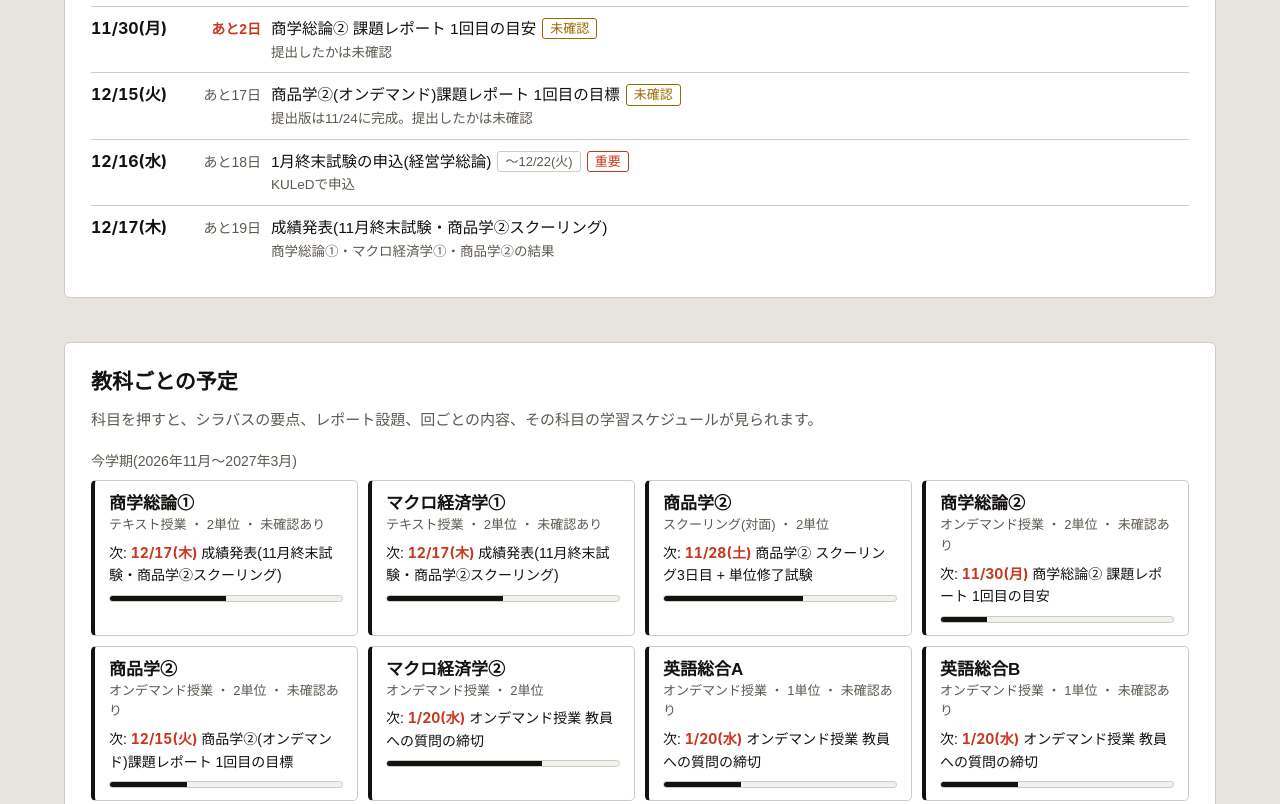
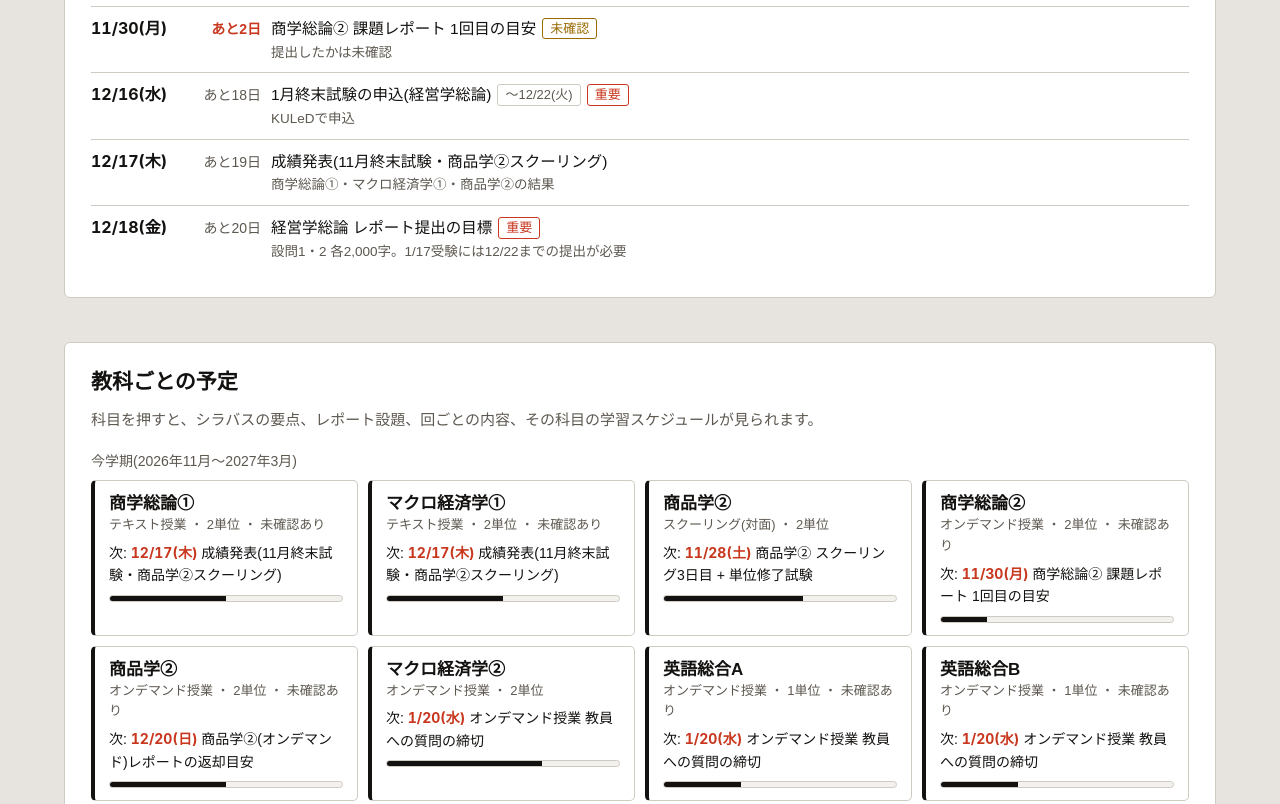
Before and after one commit to ugah4545/kindai-dashboard, a plain HTML site: page index.html in a window 1280 px wide. Shown: the part 465-1269 px from the top of the page. Drawn offline with Linux system fonts and the light colour scheme.

Commit message:
商品学②(オンデマンド)のレポート提出を反映
Co-Authored-By: Claude Opus 5.5 <noreply@anthropic.com>
Claude-Session: https://claude.ai/code/session_01KpEo1J2GaS6jvh3e5xND8P

```diff
--- a/index.html
+++ b/index.html
@@ -197,7 +197,7 @@ const DEADLINES=[
  {d:'2026-11-25',to:'2026-12-01',t:'12月終末試験の受付',s:'12月期は受験しない計画',kind:'event'},
  {d:'2026-11-28',t:'商品学② スクーリング3日目 + 単位修了試験',s:'9:00〜17:30 東大阪キャンパス。試験は16:30〜17:30',kind:'exam',must:1,sub:['shohin2s']},
  {d:'2026-11-30',t:'商学総論② 課題レポート 1回目の目安',s:'提出したかは未確認',kind:'due',u:1,sub:['shoso2']},
- {d:'2026-12-15',t:'商品学②(オンデマンド)課題レポート 1回目の目標',s:'提出版は11/24に完成。提出したかは未確認',kind:'due',u:1,sub:['shohin2o']},
+ {d:'2026-12-20',t:'商品学②(オンデマンド)レポートの返却目安',s:'提出済み。返却は翌月20日までが目安。再提出なら1/24までに',kind:'event',sub:['shohin2o']},
  {d:'2026-12-16',to:'2026-12-22',t:'1月終末試験の申込(経営学総論)',s:'KULeDで申込',kind:'due',must:1,sub:['keiei']},
  {d:'2026-12-17',t:'成績発表(11月終末試験・商品学②スクーリング)',s:'商学総論①・マクロ経済学①・商品学②の結果',kind:'event',sub:['shoso1','macro1','shohin2s']},
  {d:'2026-12-18',t:'経営学総論 レポート提出の目標',s:'設問1・2 各2,000字。1/17受験には12/22までの提出が必要',kind:'due',must:1,sub:['keiei']},
@@ -254,12 +254,12 @@ const SUBJECTS=[
   plan:[['11/3〜11/11','全15回視聴',1],['11/11〜11/13','課題レポート作成',1],['11/30ごろ','レポート1回目を提出','u'],['12月〜1/15','返却を見て書き直し(返却は翌月20日まで)',0],['1/18〜1/24','単位修了試験の復習',0],['1/25〜1/31','単位修了試験(60分)',0]]},
 
  {id:'shohin2o',n:'商品学②',code:'3502',f:'オンデマンド授業',cr:2,term:'now',who:'井田泰人 先生',
-  st:'全15回視聴・確認テスト完了(11/19)。レポート「偏光サングラスの開発と販売」提出版が11/24に完成',next:'1/24 レポート最終、1/25〜31 試験',
-  steps:[['全15回 視聴',1],['確認テスト',1],['レポート提出','u'],['レポート合格',0],['メディア授業アンケート','u'],['単位修了試験',0]],
+  st:'全15回視聴・確認テスト完了(11/19)。レポート「偏光サングラスの開発と販売」を提出済み(11/28確認)、返却待ち',next:'1/24 レポート最終、1/25〜31 試験',
+  steps:[['全15回 視聴',1],['確認テスト',1],['レポート提出',1],['レポート合格',0],['メディア授業アンケート','u'],['単位修了試験',0]],
   syl:{goal:'商品学の歴史、商品の定義と分類、品質と規格、企業と商品、消費者と商品を学ぶ',text:'井田泰人・池田大輔・朱洪双『商品学』近畿大学通信教育部、2026(購入不要)',grade:'単位修了試験50%、課題レポート50%。試験を受けるにはレポートの合格が必要',notes:['視聴時間を短縮すると大幅に減点','試験で覚える指定: コープランドの3分類、PLCの時期パターン、シュンペーターの革新5項目、STP、マズロー、スライド見出しの法律名・事件名、JISとISO','人物は重要人物の名前と説の概要。年号や細かい数値は丸暗記不要','参考文献: 『現代商品論 第2版』『商品学と商品戦略』白桃書房、『商品学読本 第2版』東洋経済新報社']},
   rep:{theme:'関心のある商品について、その開発・販売がどのように行われているかを調べてまとめる',len:'2,000字程度・Word。インターネット不可、文献をもとに書く',notes:['添削の目安: 12/15、12/31、1/10、1/15(最終1/24)']},
   lessons:[['第1回','商品学の起源と自然科学的商品学'],['第2回','日本の商品学①(小原・上坂論争)'],['第3回','日本の商品学②'],['第4回','商品の定義と分類(コープランドの3分類)'],['第5回','商品学の研究対象'],['第6回','品質①'],['第7回','品質②'],['第8回','規格(JIS・ISO)'],['第9回','プロダクト・ライフ・サイクル'],['第10回','革新(イノベーション)'],['第11回','ブランド'],['第12回','製品計画(STP、プッシュとプル)'],['第13回','商品計画(POS、SPA)'],['第14回','消費者の欲求'],['第15回','消費者問題・消費者保護政策とまとめ']],
-  plan:[['〜11/19','全15回視聴と確認テスト',1],['11/14〜11/24','課題レポート作成',1],['12/15まで','レポート1回目を提出','u'],['12月〜1/15','返却を見て書き直し',0],['試験前まで','メディア授業アンケート','u'],['1/25〜1/31','単位修了試験(60分)',0]]},
+  plan:[['〜11/19','全15回視聴と確認テスト',1],['11/14〜11/24','課題レポート作成',1],['11月','レポートを提出',1],['12/20ごろ','返却を確認。再提出なら書き直し(最終1/24)',0],['試験前まで','メディア授業アンケート','u'],['1/25〜1/31','単位修了試験(60分)',0]]},
 
  {id:'macro2',n:'マクロ経済学②',code:'2102',f:'オンデマンド授業',cr:2,term:'now',who:'室田龍一郎 先生',
   st:'全15回の視聴済み(11/28確認)。あとは1月の単位修了試験に向けた復習',next:'1/25〜31 単位修了試験',
@@ -352,7 +352,8 @@ const TASKS=[
  {id:'s3-day',t:'商品学② スクーリング3日目と単位修了試験',d:'2026-11-28',g:'11月',sub:'shohin2s'},
  {id:'od-shoso-rep',t:'商学総論②のレポートを提出したかKULeDで確認',d:'2026-11-30',g:'11月',sub:'shoso2'},
  {id:'keiei-setsudai',t:'経営学総論の設題をKULeDで確認し、参考書(書籍)を手配',d:'2026-11-30',g:'11月',sub:'keiei'},
- {id:'od-shohin-rep',t:'商品学②(オンデマンド)のレポートに学籍番号を入れてKULeDで提出',d:'2026-12-15',g:'12月',sub:'shohin2o'},
+ {id:'od-shohin-rep',t:'商品学②(オンデマンド)のレポートをKULeDで提出',d:'2026-11-28',g:'11月',sub:'shohin2o',done:1},
+ {id:'od-shohin-ret',t:'商品学②(オンデマンド)レポートの返却を確認',d:'2026-12-20',g:'12月',sub:'shohin2o'},
  {id:'keiei-read',t:'経営学総論 教科書の通読',d:'2026-12-06',g:'12月',sub:'keiei'},
  {id:'keiei-q1',t:'経営学総論 設問1(意思決定)の精読とサブノート',d:'2026-12-06',g:'12月',sub:'keiei'},
  {id:'keiei-q2',t:'経営学総論 設問2(非営利組織)の精読とサブノート',d:'2026-12-13',g:'12月',sub:'keiei'},
@@ -377,9 +378,9 @@ const TASKS=[
 ];
 const WEEKS=[
  {from:'2026-11-23',to:'2026-11-29',tasks:['s3-notes','s3-items','s3-day','od-shoso-rep','keiei-setsudai','od-shohin-rep'],note:'商品学②(オンデマンド)が予定より早く終わったので、12月前半はその分を経営学総論と英語総合に回せます。'},
- {from:'2026-11-30',to:'2026-12-06',tasks:['keiei-setsudai','keiei-read','keiei-q1','od-shohin-rep'],note:''},
+ {from:'2026-11-30',to:'2026-12-06',tasks:['keiei-setsudai','keiei-read','keiei-q1'],note:''},
  {from:'2026-12-07',to:'2026-12-13',tasks:['keiei-q2','keiei-draft','eng-a'],note:''},
- {from:'2026-12-14',to:'2026-12-20',tasks:['keiei-submit','od-shohin-rep','grade-1217','jan-apply','eng-a','eng-b'],note:''},
+ {from:'2026-12-14',to:'2026-12-20',tasks:['keiei-submit','od-shohin-ret','grade-1217','jan-apply','eng-a','eng-b'],note:''},
  {from:'2026-12-21',to:'2027-01-03',tasks:['jan-apply','eng-a','eng-b'],note:'12/23〜1/5は学生センターが閉室です。'},
  {from:'2027-01-04',to:'2027-01-10',tasks:['eng-a','eng-b','macro2-review','keiei-exam'],note:''},
  {from:'2027-01-11',to:'2027-01-17',tasks:['keiei-exam','od-exams'],note:''},
@@ -388,7 +389,7 @@ const WEEKS=[
  {from:'2027-02-01',to:'2027-02-28',tasks:['keizai-exam','kagaku-rep'],note:''},
  {from:'2027-03-01',to:'2027-03-31',tasks:['kagaku-exam'],note:''}
 ];
-const UNKNOWNS=['11/22の試験(商学総論①・マクロ経済学①)は2科目とも受けられたか','商学総論②のレポートを提出したか、確認テストは全部合格か','商品学②(オンデマンド)のレポートを提出したか','英語総合A・Bを始めたか','経営学総論に着手したか(設題確認・参考書)'];
+const UNKNOWNS=['11/22の試験(商学総論①・マクロ経済学①)は2科目とも受けられたか','商学総論②のレポートを提出したか、確認テストは全部合格か','英語総合A・Bを始めたか','経営学総論に着手したか(設題確認・参考書)'];
 /* ===== 表はここまで ===== */
 
 const $=id=>document.getElementById(id);
--- a/sw.js
+++ b/sw.js
@@ -1,5 +1,5 @@
 // オフラインでも開けるようにする。ページは毎回ネットを先に見て、つながらなければ保存した版を出す
-const CACHE='kindai-dash-v5';
+const CACHE='kindai-dash-v6';
 const FILES=['./','index.html','manifest.webmanifest','icons/icon-180.png','icons/icon-192.png','icons/icon-512.png'];
 self.addEventListener('install',e=>{e.waitUntil(caches.open(CACHE).then(c=>c.addAll(FILES)).then(()=>self.skipWaiting()))});
 self.addEventListener('activate',e=>{e.waitUntil(caches.keys().then(ks=>Promise.all(ks.filter(k=>k!==CACHE).map(k=>caches.delete(k)))).then(()=>self.clients.claim()))});
```
